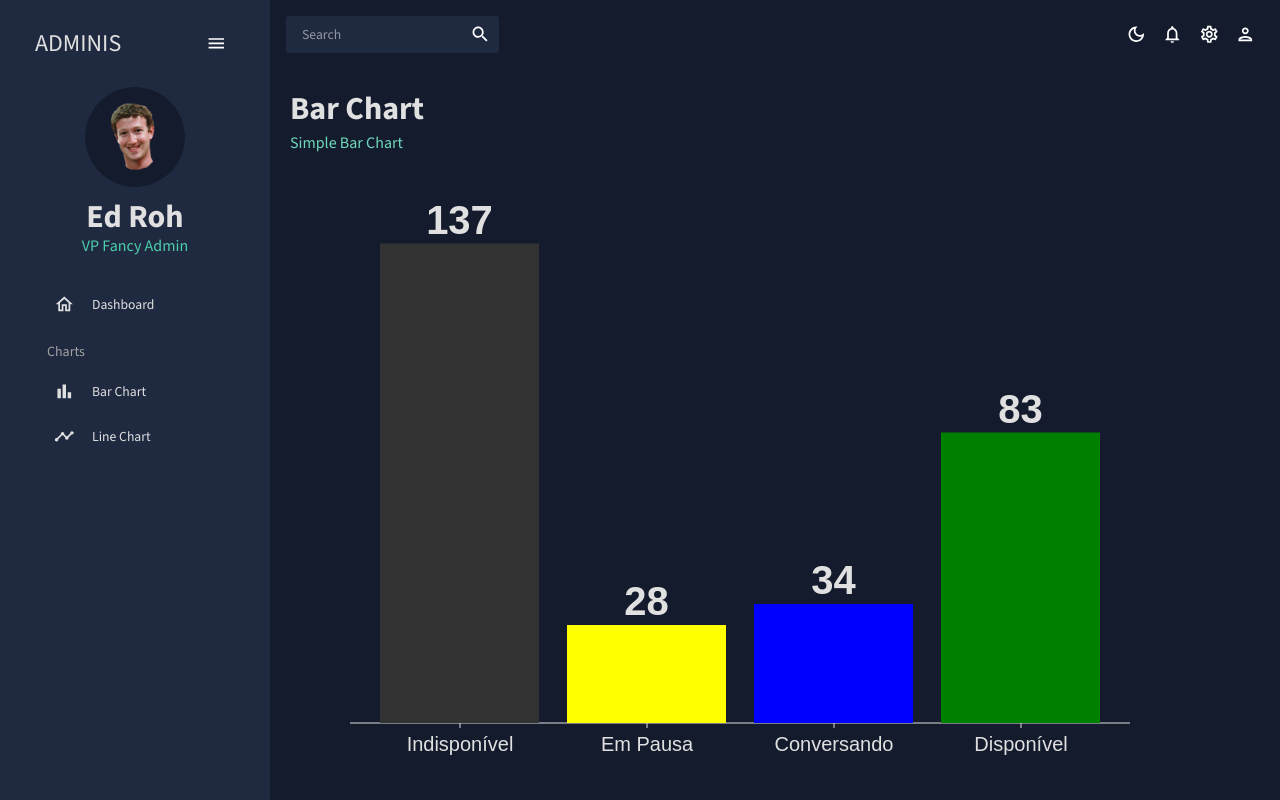
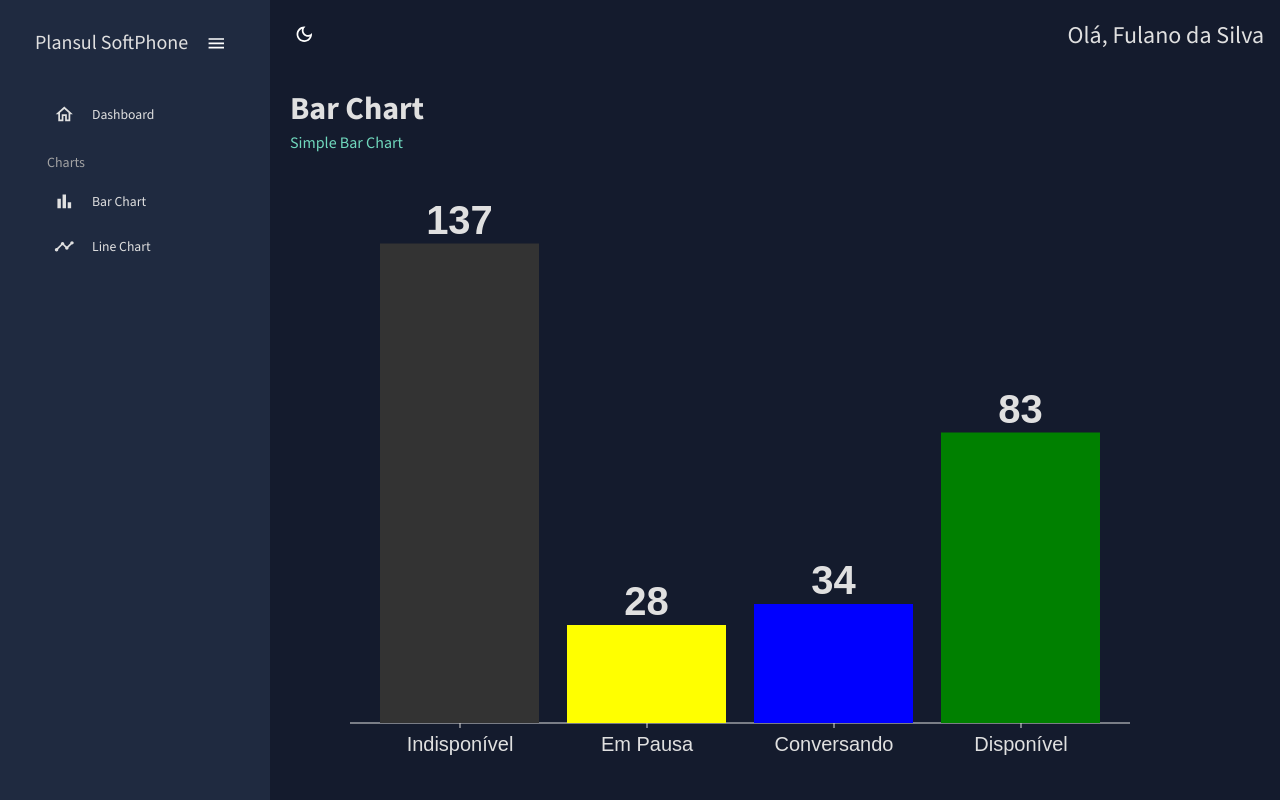
Before and after one commit to GGerake/plan-teste, a React (Create React App) app: page /bar in a window 1280 px wide. Built offline with nearby package versions, Linux system fonts and the light colour scheme.

Commit message:
Identidade visual

```diff
--- a/src/components/BarChart.jsx
+++ b/src/components/BarChart.jsx
@@ -2,6 +2,7 @@ import { useTheme } from "@emotion/react";
 import { ResponsiveBar } from "@nivo/bar";
 import { tokens } from "../theme";
 import { mockBarData as data } from "../data/mockData";
+import React, { useState, useEffect } from 'react';
 
 const BarChart = () => {
   const theme = useTheme();
--- a/src/scenes/global/Sidebar.jsx
+++ b/src/scenes/global/Sidebar.jsx
@@ -80,8 +80,8 @@ const Sidebar = () => {
                 alignItems="center"
                 ml="15px"
               >
-                <Typography variant="h3" color={colors.grey[100]}>
-                  ADMINIS
+                <Typography variant="h4" color={colors.grey[100]}>
+                  Plansul SoftPhone
                 </Typography>
                 <IconButton onClick={() => setIsCollapsed(!isCollapsed)}>
                   <MenuOutlinedIcon />
@@ -93,7 +93,7 @@ const Sidebar = () => {
           {/* User */}
           {!isCollapsed && (
             <Box mb="25px">
-              <Box display="flex" justifyContent="center" alignItems="center">
+              {/* <Box display="flex" justifyContent="center" alignItems="center">
                 <img
                   alt="Profile-user"
                   width="100px"
@@ -101,21 +101,9 @@ const Sidebar = () => {
                   src={`../../assets/user.png`}
                   style={{ cursor: "pointer", borderRadius: "50%" }}
                 />
-              </Box>
+              </Box> */}
 
-              <Box textAlign="center">
-                <Typography
-                  variant="h2"
-                  color={colors.grey[100]}
-                  fontWeight="bold"
-                  sx={{ m: "10px 0 0 0" }}
-                >
-                  Ed Roh
-                </Typography>
-                <Typography variant="h5" color={colors.greenAccent[500]}>
-                  VP Fancy Admin
-                </Typography>
-              </Box>
+
             </Box>
           )}
 
--- a/src/scenes/global/Topbar.jsx
+++ b/src/scenes/global/Topbar.jsx
@@ -1,4 +1,4 @@
-import { Box, IconButton, useTheme } from "@mui/material";
+import { Box, IconButton, useTheme, Typography} from "@mui/material";
 import { useContext } from "react";
 import { ColorModeContext, tokens } from "../../theme";
 import InputBase from "@mui/material/InputBase";
@@ -17,7 +17,7 @@ const Topbar = () => {
   return (
     <Box display="flex" justifyContent="space-between" p={2}>
       {/* Search Bar */}
-      <Box
+      {/* <Box
         display="flex"
         backgroundColor={colors.primary[400]}
         borderRadius="3px"
@@ -26,7 +26,9 @@ const Topbar = () => {
         <IconButton type="button" sx={{ p: 1 }}>
           <SearchIcon />
         </IconButton>
-      </Box>
+      </Box> */}
+
+
 
       {/* Icons  */}
       <Box display="flex">
@@ -37,15 +39,29 @@ const Topbar = () => {
             <LightModeOutlinedIcon />
           )}
         </IconButton>
-        <IconButton>
+        {/* <IconButton>
           <NotificationsOutlinedIcon />
-        </IconButton>
-        <IconButton>
+        </IconButton> */}
+        {/* <IconButton>
           <SettingsOutlinedIcon />
-        </IconButton>
-        <IconButton>
+        </IconButton> */}
+        {/* <IconButton>
           <PersonOutlinedIcon />
-        </IconButton>
+        </IconButton> */}
+      </Box>
+
+
+      <Box textAlign="center">
+        <Typography
+          variant="h3"
+          color={colors.grey[100]}
+          sx={{ m: "5px 0 0 0" }}
+        >
+          Olá, Fulano da Silva
+        </Typography>
+        {/* <Typography variant="h5" color={colors.greenAccent[500]}>
+          VP Fancy Admin
+        </Typography> */}
       </Box>
     </Box>
   );
```
